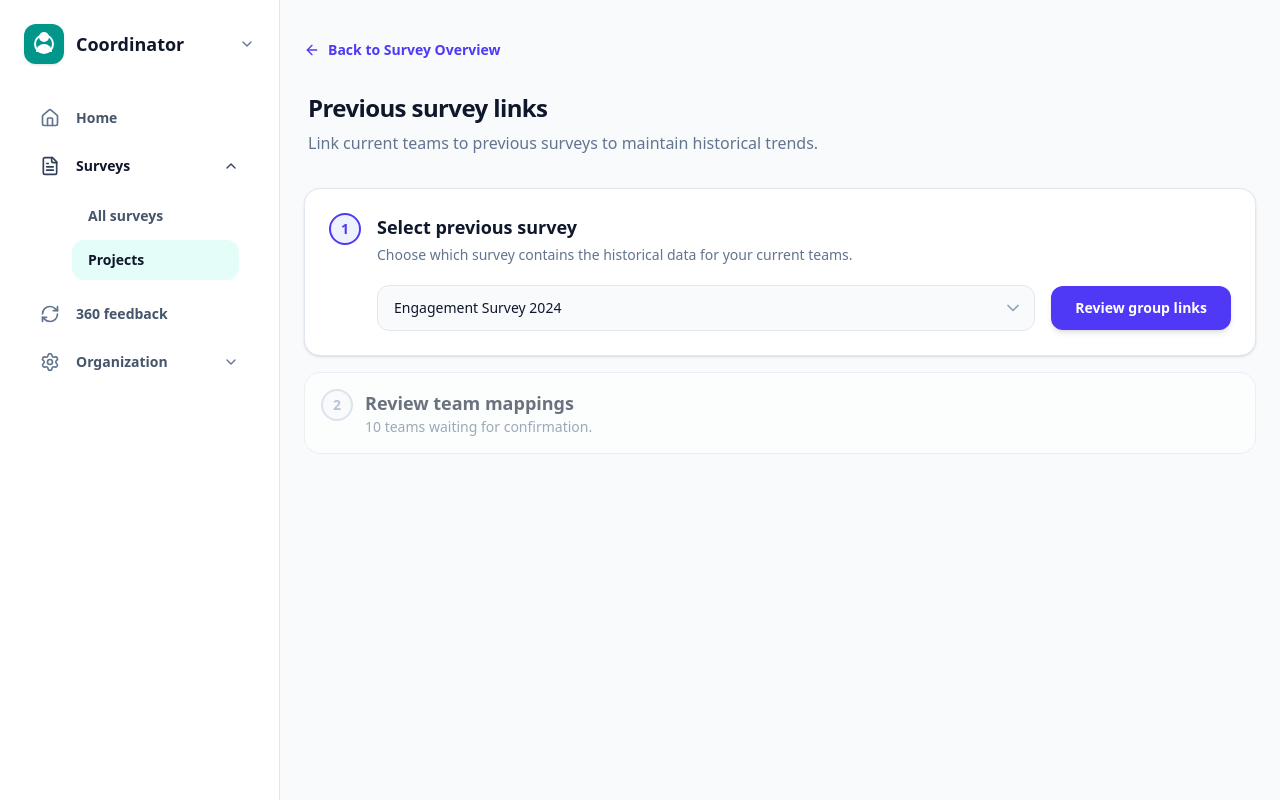
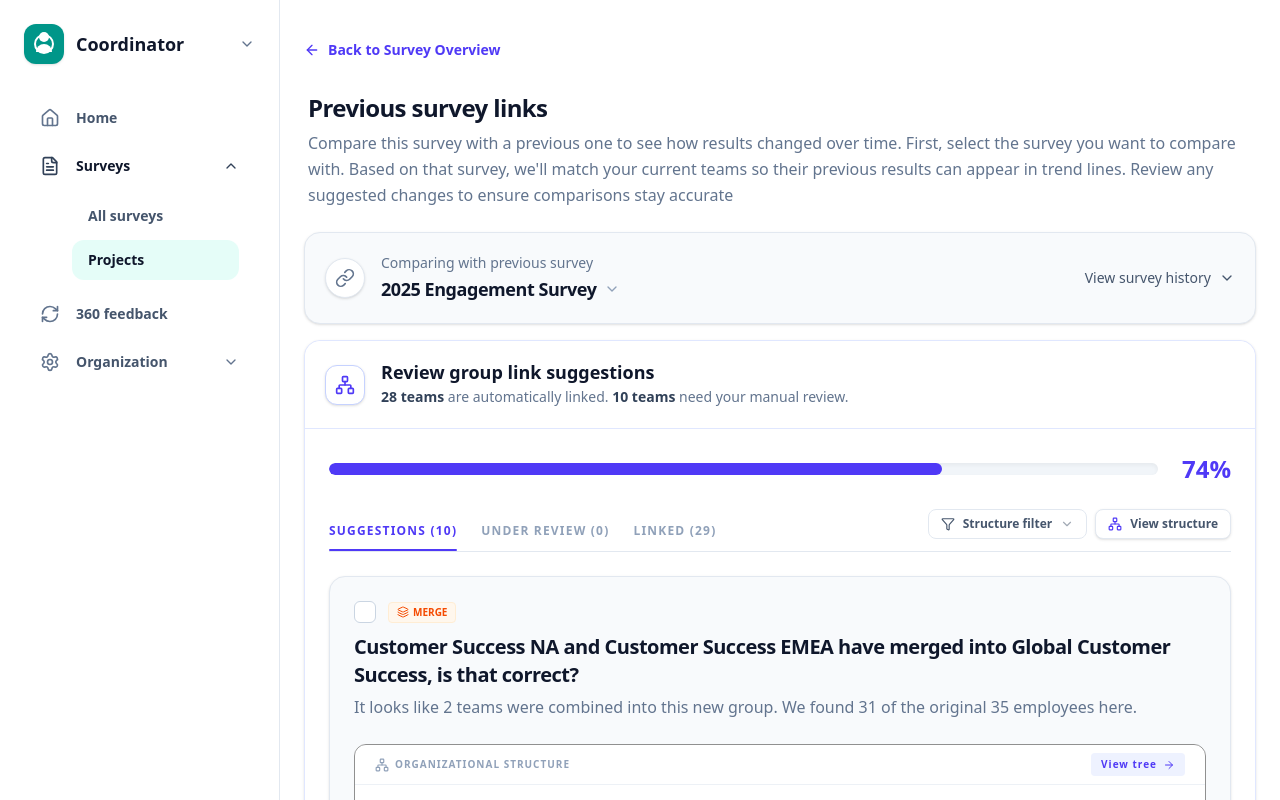
Before and after one commit to jenteinsing123/group-linking, a React (Vite) app: page / in a window 1280 px wide. Both pictures are taken after a click on the button "Review links". Shown: the top 800 px of the page. Built offline with nearby package versions, Linux system fonts and the light colour scheme.

Commit message:
Add files via upload

```diff
--- a/src/App.tsx
+++ b/src/App.tsx
@@ -39,7 +39,8 @@ import {
   AlertCircle,
   Lightbulb,
   Home,
-  Settings
+  Settings,
+  Link
 } from 'lucide-react';
 import { motion, AnimatePresence } from 'motion/react';
 
@@ -470,7 +471,7 @@ const SurveyOverview = ({ onNavigateToLinking, mappedCount, totalCount, unreview
         {/* Timeline Section */}
         <div className="flex relative items-start h-64">
           {/* Background Zones */}
-          <div className="flex-1 bg-slate-50/50 h-full p-6 border-r border-slate-100 flex flex-col gap-1">
+          <div className="flex-1 bg-white h-full p-6 border-r border-slate-100 flex flex-col gap-1">
              <div className="flex items-center gap-2 text-slate-500 font-bold text-sm mb-4">
                <CircleDashed className="w-4 h-4" /> Planned
              </div>
@@ -561,21 +562,26 @@ const SurveyOverview = ({ onNavigateToLinking, mappedCount, totalCount, unreview
 
         {/* Tip Callout inside main dashboard card */}
         {unreviewedCount > 0 && (
-          <div className="bg-gradient-to-r from-indigo-50/50 to-white border-t border-slate-100 p-5 px-6 sm:px-8 flex flex-col sm:flex-row sm:items-center justify-between gap-6">
+          <div className="bg-gradient-to-r from-amber-50/80 to-yellow-50/50 border-t border-amber-100/50 p-5 px-6 sm:px-8 flex flex-col sm:flex-row sm:items-center justify-between gap-6">
             <div className="flex gap-4 items-center">
-              <div className="w-10 h-10 bg-white border border-indigo-100 rounded-full flex items-center justify-center shadow-sm shrink-0">
-                <Lightbulb className="w-5 h-5 text-amber-500 fill-amber-100/50" />
-              </div>
+              <motion.div
+                initial={{ rotate: 0, scale: 1 }}
+                animate={{ rotate: [0, -25, 25, -20, 20, -10, 10, 0], scale: [1, 1.15, 1.15, 1.15, 1.15, 1.1, 1.1, 1] }}
+                transition={{ duration: 1.5, delay: 0.5, ease: "easeInOut" }}
+                className="w-10 h-10 bg-white border border-amber-200 rounded-full flex items-center justify-center shadow-sm shrink-0"
+              >
+                <Lightbulb className="w-5 h-5 text-amber-500 fill-amber-200/50" />
+              </motion.div>
               <div>
-                <h4 className="text-sm font-bold text-slate-900">Tip: Unlock historical trends</h4>
+                <h4 className="text-sm font-bold text-slate-900">Tip: Link your surveys to see trends</h4>
                 <p className="text-sm text-slate-600 mt-0.5">
-                  Link your previous surveys to see how results have changed over time. <strong className="text-indigo-900">{mappedCount} teams</strong> are auto-linked to a group in a previous survey, and <strong className="text-indigo-900">{totalCount - mappedCount}</strong> are not.
+                  Link your previous surveys to see how results have changed over time. We successfully auto-linked <strong className="text-amber-900">{mappedCount} teams</strong>, but <strong className="text-amber-900">{totalCount - mappedCount} teams</strong> still need your manual review.
                 </p>
               </div>
             </div>
             <button
               onClick={onNavigateToLinking}
-              className="text-sm font-bold text-indigo-600 hover:text-indigo-700 flex items-center justify-center gap-1.5 transition-colors bg-white px-5 py-2.5 rounded-xl border border-indigo-100 shadow-sm hover:shadow hover:border-indigo-200 shrink-0"
+              className="text-sm font-bold text-amber-900 hover:text-amber-950 flex items-center justify-center gap-1.5 transition-colors bg-white px-5 py-2.5 rounded-xl border border-amber-200 shadow-sm hover:shadow hover:border-amber-300 shrink-0"
             >
               Review links <ChevronRight className="w-4 h-4" />
             </button>
@@ -663,7 +669,7 @@ const SurveyOverview = ({ onNavigateToLinking, mappedCount, totalCount, unreview
                 <div className="w-12 h-12 bg-indigo-50 text-indigo-500 rounded-2xl flex items-center justify-center"><Activity className="w-6 h-6" /></div>
                 <div>
                   <div className="font-bold text-slate-900 group-hover:text-indigo-600 transition-colors">Previous survey links</div>
-                  <div className="text-sm text-slate-500 font-medium">{mappedCount} of {totalCount} teams handled</div>
+                  <div className="text-sm text-slate-500 font-medium">{mappedCount} of {totalCount} teams linked</div>
                 </div>
               </div>
               <div className="flex items-center gap-1.5 text-slate-400 font-bold text-sm group-hover:text-indigo-600 transition-colors shrink-0">
@@ -672,7 +678,7 @@ const SurveyOverview = ({ onNavigateToLinking, mappedCount, totalCount, unreview
             </div>
             <div className="px-8 py-5 flex items-center justify-between group cursor-pointer hover:bg-slate-50/50 transition-colors">
               <div className="flex items-center gap-4">
-                <div className="w-12 h-12 bg-slate-50 text-slate-400 rounded-2xl flex items-center justify-center"><BarChart className="w-6 h-6" /></div>
+                <div className="w-12 h-12 bg-white text-slate-400 rounded-2xl flex items-center justify-center border border-slate-100"><BarChart className="w-6 h-6" /></div>
                 <div>
                   <div className="font-bold text-slate-900 group-hover:text-indigo-600 transition-colors">Benchmarks</div>
                   <div className="text-sm text-slate-500 font-medium">Industry benchmarks enabled</div>
@@ -939,14 +945,16 @@ const App = () => {
   const [isTreeFilterDropdownOpen, setIsTreeFilterDropdownOpen] = useState(false);
 
   const [editingId, setEditingId] = useState<number | null>(null);
-  const [currentStep, setCurrentStep] = useState(1);
-  const [selectedSurvey, setSelectedSurvey] = useState("Engagement Survey 2024");
+  const [selectedSurvey, setSelectedSurvey] = useState("2025 Engagement Survey");
+  const [showSurveyLinks, setShowSurveyLinks] = useState(false);
   const [showOverview, setShowOverview] = useState(true);
 
   const previousSurveys = [
-    "Engagement Survey 2024",
-    "Engagement Survey Q3 2023",
-    "Engagement Survey Q2 2023"
+    "2025 Engagement Survey",
+    "2024 Engagement Survey",
+    "2023 Engagement Survey",
+    "2022 Engagement Survey",
+    "2021 Engagement Survey"
   ];
 
   React.useEffect(() => {
@@ -1438,7 +1446,7 @@ const App = () => {
   const progressPercentage = totalTeamsGoalCount > 0 ? Math.min(100, Math.round((totalMappedCount / totalTeamsGoalCount) * 100)) : 100;
 
   return (
-    <div className="min-h-screen bg-slate-50 font-sans text-slate-900 selection:bg-teal-100 selection:text-teal-900 flex">
+    <div className="min-h-screen bg-white font-sans text-slate-900 selection:bg-teal-100 selection:text-teal-900 flex">
       {/* Sidebar */}
       <div className="w-[280px] bg-white border-r border-slate-200 shrink-0 sticky top-0 h-screen overflow-y-auto hidden md:flex flex-col">
         <div className="p-6">
@@ -1491,87 +1499,123 @@ const App = () => {
       <div className="flex-1 w-0">
         {showOverview ? (
         <SurveyOverview
-          onNavigateToLinking={() => setShowOverview(false)}
+          onNavigateToLinking={() => { setShowOverview(false); window.scrollTo(0, 0); }}
           mappedCount={totalMappedCount}
           totalCount={totalTeamsGoalCount}
           unreviewedCount={getTabCount('pending') + getTabCount('under_review')}
         />
       ) : (
         <div className="max-w-5xl mx-auto py-10 px-6 pb-32 animate-in fade-in slide-in-from-bottom-2 duration-500">
-          <div className="flex items-center gap-2 mb-8 text-indigo-600 cursor-pointer hover:text-indigo-700 transition-colors group" onClick={() => setShowOverview(true)}>
+          <div className="flex items-center gap-2 mb-8 text-indigo-600 cursor-pointer hover:text-indigo-700 transition-colors group" onClick={() => { setShowOverview(true); window.scrollTo(0, 0); }}>
             <ArrowLeft className="w-4 h-4 transition-transform group-hover:-translate-x-1" />
             <span className="text-sm font-bold">Back to Survey Overview</span>
           </div>
 
-          <div className="mb-8 pl-1">
+          <div className="mb-6 pl-1">
             <h1 className="text-2xl font-bold text-slate-900 mb-1.5 tracking-tight">Previous survey links</h1>
-            <p className="text-slate-500 text-base leading-relaxed max-w-xl"> Link current teams to previous surveys to maintain historical trends. </p>
+            <p className="text-slate-500 text-base leading-relaxed"> Compare this survey with a previous one to see how results changed over time. First, select the survey you want to compare with. Based on that survey, we'll match your current teams so their previous results can appear in trend lines. Review any suggested changes to ensure comparisons stay accurate </p>
           </div>
 
         <div className="space-y-4">
-          {currentStep === 1 ? (
-            <div className="bg-white rounded-2xl border border-slate-200 shadow-sm p-6">
-              <div className="flex items-start gap-4">
-                <div className="w-8 h-8 shrink-0 rounded-full flex items-center justify-center font-bold text-sm border-2 border-indigo-600 text-indigo-600 font-black bg-indigo-50">1</div>
+          <div className="bg-slate-50 border border-slate-200 rounded-2xl p-5 shadow-sm flex flex-col">
+            <div className="flex flex-col sm:flex-row sm:items-center justify-between gap-4">
+              <div className="flex items-center gap-4">
+                <div className="w-10 h-10 bg-white rounded-full shadow-sm border border-slate-200 flex items-center justify-center shrink-0 text-slate-500">
+                   <Link className="w-5 h-5" />
+                </div>
                 <div className="flex-1">
-                  <h2 className="text-lg font-bold text-slate-900 mb-1">Select previous survey</h2>
-                  <p className="text-slate-500 text-sm mb-5">Choose which survey contains the historical data for your current teams.</p>
-
-                  <div className="flex flex-col sm:flex-row items-stretch sm:items-center gap-4 w-full">
-                    <div className="relative flex-1">
+                  <div className="text-sm font-medium text-slate-500 mb-0.5">Comparing with previous survey</div>
+                  <div className="relative group inline-flex items-center gap-2">
                     <select
                       value={selectedSurvey}
                       onChange={(e) => setSelectedSurvey(e.target.value)}
-                        className="w-full appearance-none bg-slate-50 border border-slate-200 text-slate-900 text-sm rounded-xl px-4 py-3 font-medium focus:ring-2 focus:ring-indigo-500 focus:border-indigo-500 outline-none pr-10 hover:border-slate-300 transition-colors cursor-pointer"
+                      className="absolute inset-0 w-full h-full opacity-0 cursor-pointer z-10"
                     >
                       {previousSurveys.map(s => <option key={s} value={s}>{s}</option>)}
                     </select>
-                      <ChevronDown className="w-5 h-5 text-slate-400 absolute right-3 top-1/2 -translate-y-1/2 pointer-events-none" />
-                    </div>
-
-                    <button
-                      onClick={() => setCurrentStep(2)}
-                      className="px-6 py-3 bg-indigo-600 text-white font-bold rounded-xl text-sm shadow-md hover:bg-indigo-700 active:scale-95 transition-all flex items-center justify-center gap-2 whitespace-nowrap"
-                    >
-                      Review group links
-                    </button>
-                  </div>
-                </div>
-              </div>
-            </div>
-          ) : (
-            <div className="bg-white rounded-2xl border border-slate-200 shadow-sm p-4 flex items-center justify-between hover:border-slate-300 transition-colors cursor-pointer" onClick={() => setCurrentStep(1)}>
-              <div className="flex items-center gap-3">
-                <div className="w-8 h-8 shrink-0 rounded-full flex items-center justify-center font-bold border-2 bg-green-50 border-green-500 text-green-600"><Check className="w-4 h-4" /></div>
-                <div><h2 className="text-base font-bold text-slate-900 leading-tight">Linked to survey</h2><p className="text-slate-500 text-sm leading-tight">{selectedSurvey}</p></div>
-              </div>
-              <button className="text-indigo-600 text-sm font-bold hover:bg-indigo-50 px-4 py-2 rounded-lg transition-colors" id="change-survey" onClick={(e) => { e.stopPropagation(); setCurrentStep(1); }}>Change</button>
-            </div>
-          )}
-
-          <div className={`bg-white rounded-2xl border ${currentStep === 1 ? 'border-slate-200 opacity-60 pointer-events-none' : 'border-slate-200 shadow-sm'} transition-all`}>
-            <div className="p-4 flex items-center justify-between">
-              <div className="flex items-start gap-3">
-                <div className={`w-8 h-8 shrink-0 rounded-full flex items-center justify-center font-bold text-sm border-2 ${currentStep === 1 ? 'bg-slate-50 border-slate-300 text-slate-400' : 'bg-white border-indigo-600 text-indigo-600 font-black'}`}>2</div>
-                <div><h2 className="text-lg font-bold text-slate-900">Review team mappings</h2><p className="text-slate-500 text-sm">{suggestions.filter(s => s.status === 'pending').length} teams waiting for confirmation.</p></div>
-              </div>
-              {currentStep === 2 && <ChevronUp className="w-5 h-5 text-slate-400" />}
-            </div>
-
-            {currentStep === 2 && (
-              <div className="px-5 pb-5 border-t border-slate-50 pt-3">
-                <div className="bg-white border border-slate-200 rounded-2xl shadow-sm overflow-hidden mb-8 mt-4">
-                <div className="p-5">
-                  <div className="flex justify-between items-end mb-4">
+                    <div className="text-lg font-bold text-slate-900 tracking-tight group-hover:text-indigo-600 transition-colors">
+                      {selectedSurvey}
+                    </div>
+                    <ChevronDown className="w-4 h-4 text-slate-400 group-hover:text-indigo-600 transition-colors" />
+                  </div>
+                </div>
+              </div>
+
+              <div className="flex items-center">
+                <button
+                  className="flex justify-center items-center gap-2 text-slate-600 font-medium text-sm hover:text-slate-900 transition-all"
+                  onClick={() => setShowSurveyLinks(!showSurveyLinks)}
+                >
+                  View survey history
+                  {showSurveyLinks ? <ChevronUp className="w-4 h-4" /> : <ChevronDown className="w-4 h-4" />}
+                </button>
+              </div>
+            </div>
+
+            <AnimatePresence>
+              {showSurveyLinks && (
+                <motion.div
+                  initial={{ height: 0, opacity: 0, overflow: 'hidden' }}
+                  animate={{ height: 'auto', opacity: 1, transitionEnd: { overflow: 'visible' } }}
+                  exit={{ height: 0, opacity: 0, overflow: 'hidden' }}
+                >
+                  <div className="mt-6 pt-6 border-t border-slate-200">
+                    <div className="flex items-center gap-2 mb-6">
+                      <h4 className="text-xs font-black text-slate-500 uppercase tracking-widest">Survey Links</h4>
+                      <div className="relative group/tooltip flex items-center justify-center">
+                        <Info className="w-4 h-4 text-slate-400 cursor-help hover:text-slate-600 transition-colors" />
+                        <div className="absolute left-6 top-1/2 -translate-y-1/2 w-64 bg-slate-900 text-white text-xs font-medium p-3 rounded-lg opacity-0 group-hover/tooltip:opacity-100 pointer-events-none transition-opacity shadow-xl z-[100]">
+                          Links between consecutive surveys allow you to track team performance and engagement trends over time. We connect back as far as a continuous chain exists.
+                          <div className="absolute top-1/2 -translate-y-1/2 right-full border-4 border-transparent border-r-slate-900" />
+                        </div>
+                      </div>
+                    </div>
+                    <div className="relative">
+                      {/* Vertical Line */}
+                      <div className="absolute left-[5px] top-2 bottom-2 w-0.5 bg-slate-200" />
+
+                      <div className="space-y-6 relative z-10">
+                        <div className="flex items-center gap-4">
+                          <div className="w-3 h-3 rounded-full bg-indigo-500 ring-4 ring-white" />
+                          <div className="font-bold text-slate-900 flex items-center gap-3">
+                            2026 Engagement Survey <span className="text-[10px] bg-indigo-100 text-indigo-600 px-2 py-0.5 rounded font-bold uppercase tracking-widest">Current</span>
+                          </div>
+                        </div>
+
+                        {(previousSurveys.indexOf(selectedSurvey) !== -1 ? previousSurveys.slice(previousSurveys.indexOf(selectedSurvey)) : [selectedSurvey]).map((survey, idx) => (
+                          <div key={survey} className="flex items-center gap-4">
+                            <div className="w-3 h-3 rounded-full bg-emerald-500 ring-4 ring-white" />
+                            <div className="font-medium text-slate-600">
+                              {survey}
+                            </div>
+                          </div>
+                        ))}
+                      </div>
+                    </div>
+                  </div>
+                </motion.div>
+              )}
+            </AnimatePresence>
+          </div>
+
+          <div className="bg-white rounded-2xl border border-indigo-100 shadow-sm transition-all pb-2">
+            <div className="p-5 flex justify-between items-center bg-white rounded-t-2xl border-b border-indigo-100">
+              <div className="flex gap-4 items-center">
+                <div className={`w-10 h-10 shrink-0 rounded-xl flex items-center justify-center bg-white shadow-sm border border-indigo-200 text-indigo-600`}><Network className="w-5 h-5" /></div>
                 <div>
-                      <h3 className="text-base font-bold text-slate-900 mb-1">Mapping Progress</h3>
-                      <p className="text-sm text-slate-500 leading-relaxed max-w-2xl mt-1.5">
-                        <strong className="text-slate-700">{totalMappedCount} teams</strong> are automatically linked to a team from the previous survey. <strong className="text-slate-700">{totalTeamsGoalCount - totalMappedCount} teams</strong> the system is not confident about and manually need to be matched.
-                      </p>
-                    </div>
-                    <span className={`text-2xl font-black ${progressPercentage === 100 ? 'text-green-600' : 'text-[#5850EC]'}`}>{progressPercentage}%</span>
-                  </div>
-                  <div className="w-full bg-[#E5E7EB] rounded-full h-4 overflow-hidden shadow-inner"><motion.div initial={{ width: 0 }} animate={{ width: `${progressPercentage}%` }} transition={{ duration: 1, ease: "easeOut" }} className={`${progressPercentage === 100 ? 'bg-green-500' : 'bg-[#5850EC]'} h-4 rounded-full`}></motion.div></div>
+                  <h2 className="text-lg font-bold text-slate-900 leading-tight">Review group link suggestions</h2>
+                  <p className="text-slate-500 text-sm mt-0.5 leading-relaxed max-w-xl"><strong className="text-slate-700">{totalMappedCount} teams</strong> are automatically linked. <strong className="text-slate-700">{totalTeamsGoalCount - totalMappedCount} teams</strong> need your manual review.</p>
+                </div>
+              </div>
+            </div>
+
+            <div className="px-6 pb-6 pt-6">
+              <div className="flex items-center gap-6 mb-6">
+                <div className="flex-1 bg-slate-100 rounded-full h-3 overflow-hidden shadow-inner">
+                  <motion.div initial={{ width: 0 }} animate={{ width: `${progressPercentage}%` }} transition={{ duration: 1, ease: "easeOut" }} className={`${progressPercentage === 100 ? 'bg-green-500' : 'bg-indigo-600'} h-3 rounded-full`}></motion.div>
+                </div>
+                <div>
+                  <span className={`text-2xl font-black ${progressPercentage === 100 ? 'text-green-600' : 'text-indigo-600'}`}>{progressPercentage}%</span>
                 </div>
               </div>
 
@@ -1708,7 +1752,7 @@ const App = () => {
                         exit={{ opacity: 0, scale: 0.95 }}
                         className="mb-6"
                       >
-                        <div className={`bg-white rounded-2xl border transition-all duration-200 shadow-sm ${isSelected ? 'border-indigo-500 ring-4 ring-indigo-50 shadow-indigo-100' : isApproved ? 'border-green-200 bg-green-50/10 shadow-green-100/10' : 'border-slate-200 hover:border-slate-300'}`}>
+                        <div className={`bg-slate-50 rounded-2xl border transition-all duration-200 shadow-sm ${isSelected ? 'border-indigo-500 ring-4 ring-indigo-50 shadow-indigo-100' : isApproved ? 'border-green-200 bg-green-50/10 shadow-green-100/10' : 'border-slate-200 hover:border-slate-300'}`}>
                           <div className="p-6">
                             <div className={isCompletedVisual ? "mb-4" : "mb-6"}>
                               <div className="flex items-start justify-between mb-2.5">
@@ -1771,7 +1815,7 @@ const App = () => {
 
                             {(sug.status !== 'rejected' || !isCompletedVisual) && (
                               <div className="space-y-4 mt-4">
-                                <div className="rounded-xl border bg-slate-50/50 overflow-hidden">
+                                <div className="rounded-xl border border-[#909090] bg-white overflow-hidden">
                                   <div className="px-5 py-2 border-b flex items-center justify-between bg-white/40 border-slate-200/60 text-[10px] font-extrabold uppercase tracking-widest text-slate-400">
                                     <div className="flex items-center gap-1.5"><Network className="w-3.5 h-3.5" /> {sug.structures.join(' • ')}</div>
                                     <button
@@ -1876,7 +1920,7 @@ const App = () => {
                                               </div>
                                             </div>
                                           ))}
-                                          {!isCompletedVisual && (
+                                          {!isCompletedVisual && sug.type !== 'MERGE' && sug.type !== 'SPLIT' && (
                                             <button
                                               onClick={() => handleAddLink(sug.id)}
                                               className="w-full flex items-center justify-center gap-2 p-2 mt-2 border border-dashed border-slate-200 rounded-xl text-xs font-bold text-slate-400 hover:text-indigo-600 hover:border-indigo-200 transition-colors"
@@ -1926,7 +1970,6 @@ const App = () => {
               </AnimatePresence>
               </div>
             </div>
-          )}
           </div>
         </div>
       </div>
@@ -1950,7 +1993,7 @@ const App = () => {
           <div className="fixed inset-0 z-[100] flex items-center justify-center p-4">
             <motion.div initial={{ opacity: 0 }} animate={{ opacity: 1 }} exit={{ opacity: 0 }} className="absolute inset-0 bg-slate-900/60 backdrop-blur-sm" onClick={() => setIsTreeModalOpen(false)}></motion.div>
             <motion.div initial={{ scale: 0.95, opacity: 0 }} animate={{ scale: 1, opacity: 1 }} exit={{ scale: 0.95, opacity: 0 }} className="relative bg-white w-full max-w-5xl max-h-[90vh] rounded-2xl shadow-2xl overflow-hidden flex flex-col">
-              <div className="p-6 border-b shrink-0 bg-slate-50 space-y-6">
+              <div className="p-6 border-b shrink-0 bg-white space-y-6">
                 <div className="flex justify-between items-center">
                   <div>
                     <h2 className="text-2xl font-black text-slate-900 tracking-tight">System Structure Mappings</h2>
@@ -2026,7 +2069,7 @@ const App = () => {
                                   {treeStatusFilter.includes(status) && <Check className="w-4 h-4" />}
                                 </button>
                               ))}
-                              <div className="p-2 bg-slate-50 border-t border-slate-100 flex gap-2">
+                              <div className="p-2 bg-white border-t border-slate-100 flex gap-2">
                                 <button
                                   onClick={() => setTreeStatusFilter([])}
                                   className="flex-1 py-1.5 text-[10px] font-black uppercase tracking-widest text-indigo-600 hover:bg-indigo-50 rounded"
@@ -2064,7 +2107,7 @@ const App = () => {
               </div>
               <div className="flex-1 overflow-y-auto bg-white pb-10">
                 <div className="max-w-4xl mx-auto px-8 pt-8">
-                  <div className="grid grid-cols-[1fr_240px] gap-8 mb-4 px-4 py-2 bg-slate-50/80 rounded-lg border border-slate-200/60 shadow-sm">
+                  <div className="grid grid-cols-[1fr_240px] gap-8 mb-4 px-4 py-2 bg-white rounded-lg border border-slate-200/60 shadow-sm">
                     <div className="text-[10px] font-black text-slate-400 uppercase tracking-[0.2em] flex items-center gap-2">
                       <div className="w-1 h-3 bg-slate-300 rounded-full" />
                       Current Group
@@ -2105,7 +2148,7 @@ const App = () => {
                   ))
                 )}
               </div>
-              <div className="p-4 bg-slate-50 border-t flex justify-end px-6">
+              <div className="p-4 bg-white border-t flex justify-end px-6">
                 <button onClick={() => setIsTreeModalOpen(false)} className="bg-slate-900 text-white px-6 py-2 rounded-xl text-sm font-bold shadow-lg" id="close-tree-modal-btn">Close Structure</button>
               </div>
             </motion.div>
```
Lines whose indentation alone changed are shown as unchanged.
